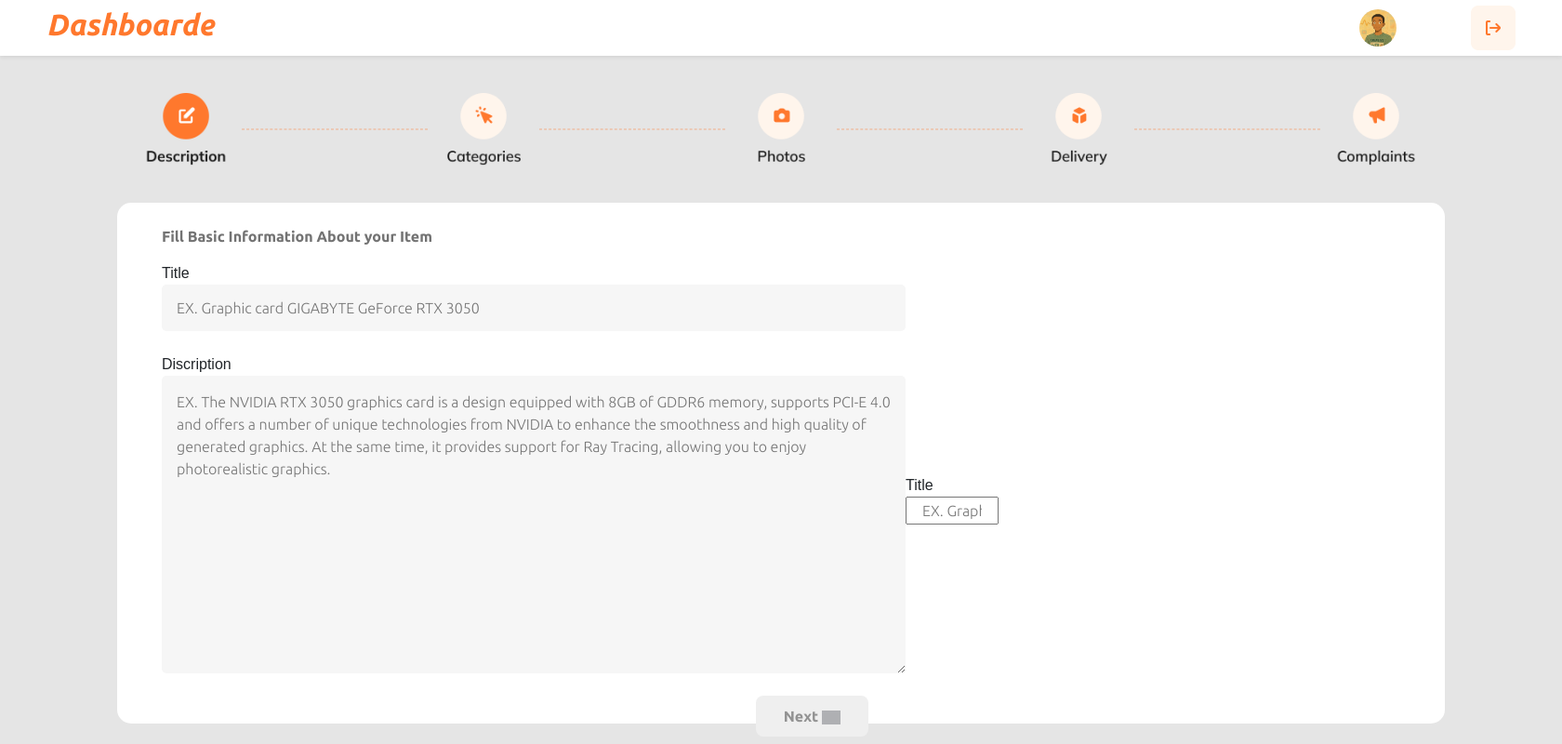
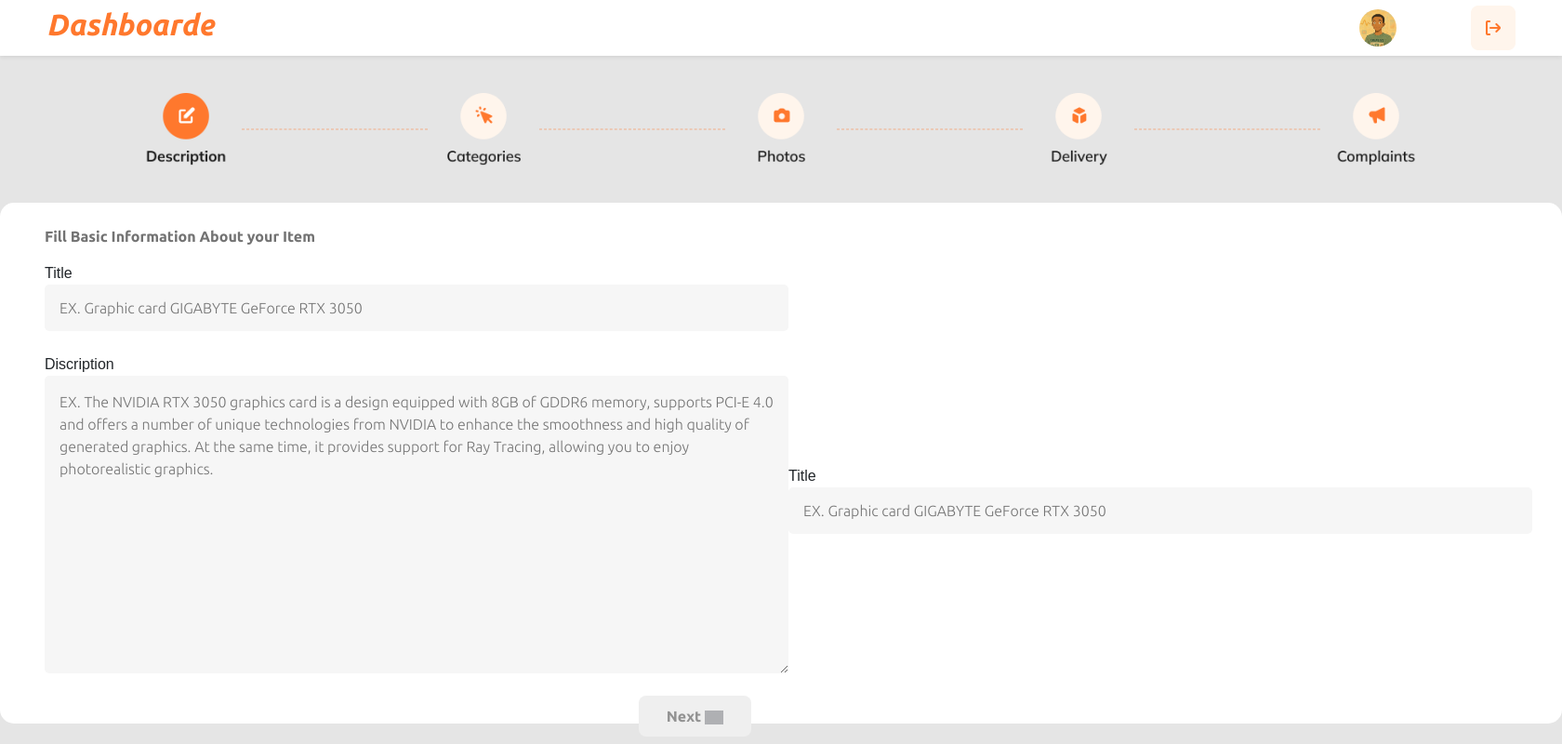
Before and after one commit to AlazarBekele/Amazon-Backend, a Django app: page /Seller/9/ in a window 1680 px wide. Shown: the whole page at 93% size. Run offline with Django 5.2, Linux system fonts and the light colour scheme; data comes from the database, SQL or seed files in the repository; some web fonts are replaced; grey boxes are pictures that could not be loaded.

Commit message:
Set width 100

```diff
--- a/Backend/templates/Sell Part/Account/Seller_account.html
+++ b/Backend/templates/Sell Part/Account/Seller_account.html
@@ -112,7 +112,7 @@
 
         <div class="Discritpion_container">
 
-            <div class="Discritpion ps-5 pt-4">
+            <div class="Discritpion ps-5 pt-4 w-100">
 
                 <div class="w-100">
 
--- a/static/Design/Seller.css
+++ b/static/Design/Seller.css
@@ -55,8 +55,6 @@
   max-width: 800px;
 }
 
-
-
 .Input_color {
   color: rgb(115, 115, 115);
 }
@@ -64,7 +62,7 @@
 .Discritpion_input_title {
   border: none;
   background-color: #f6f6f6;
-  width: 800px;
+  width: 100%;
   height: 50px;
   border-radius: 5px;
   color: black;
@@ -115,3 +113,13 @@
 .Second_price_container {
   width: 100px;
 }
+
+.Second_price_container {
+  border: none;
+  background-color: #f6f6f6;
+  width: 800px;
+  height: 50px;
+  border-radius: 5px;
+  color: black;
+  outline: none;
+}
```
